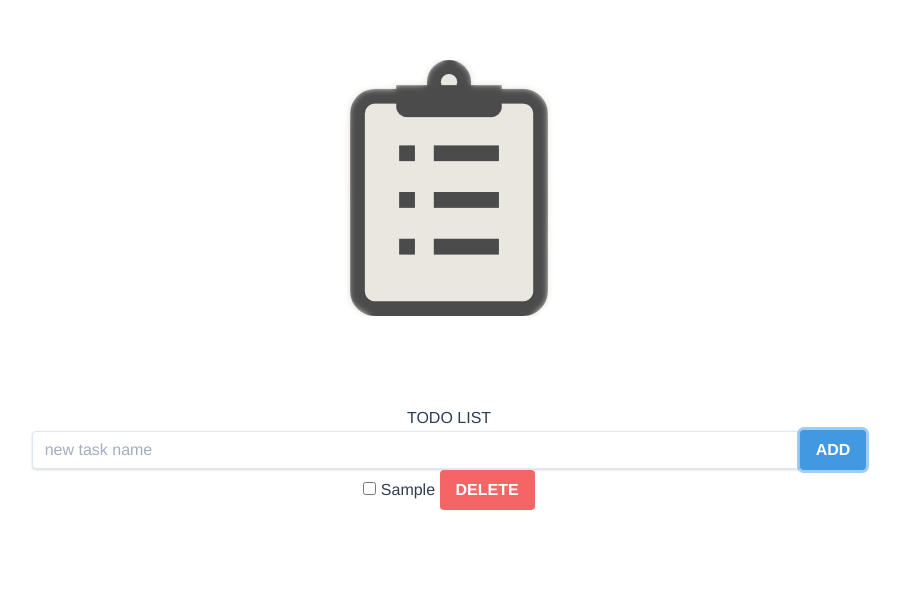
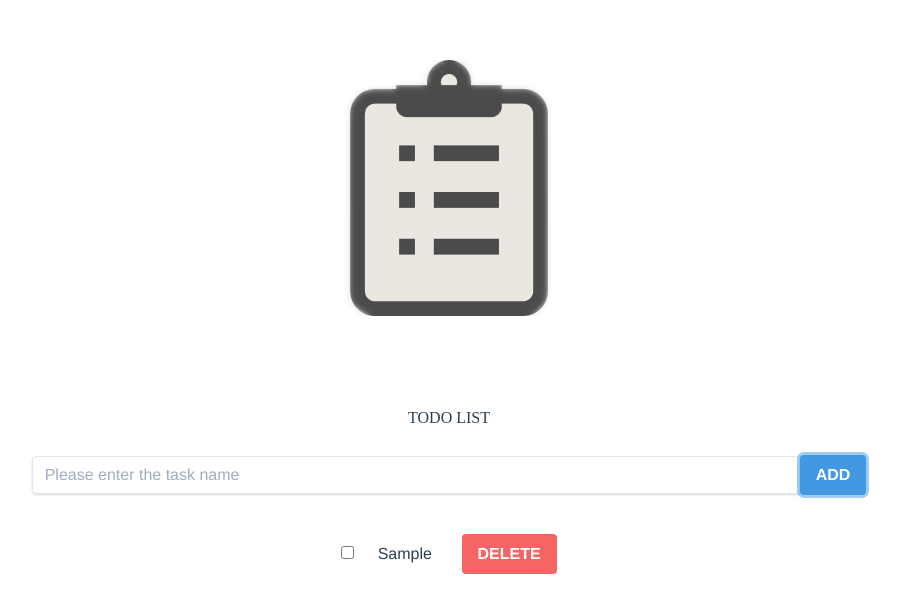
Before and after one commit to m5e/vue_ts_todo, a Vue app: page / in a window 1280 px wide. Both pictures are taken after typing "Sample" into the empty fields and a click on the button "ADD". Shown: the top 612 px of the page, without its empty margins (191-1091 px from the left). Built offline with nearby package versions, Linux system fonts and the light colour scheme.

Commit message:
no comment

```diff
--- a/src/components/Todo.vue
+++ b/src/components/Todo.vue
@@ -5,7 +5,7 @@
       <input
         class="newTask shadow appearance-none border rounded w-full py-2 px-3 text-gray-700 leading-tight focus:outline-none focus:shadow-outline"
         type="text"
-        placeholder="new task name"
+        placeholder="Please enter the task name"
       />
       <button
         class="bg-blue-500 hover:bg-blue-700 text-white font-bold py-2 px-4 rounded focus:outline-none focus:shadow-outline"
@@ -14,12 +14,20 @@
         ADD
       </button>
     </form>
-    <ul v-for="(task, index) in todoList" :key="index">
-      <li v-show="task.value !== ''">
-        <input type="checkbox" @change="refreshCheckStatus($event)" />
+    <ul>
+      <li
+        v-show="task.value !== ''"
+        v-for="(task, index) in todoList"
+        :key="index"
+      >
+        <input
+          class="task-checkbox"
+          type="checkbox"
+          @change="refreshCheckStatus($event)"
+        />
         {{ task.value }}
         <button
-          class="bg-red-500 hover:bg-red-700 text-white font-bold py-2 px-4 rounded focus:outline-none focus:shadow-outline"
+          class="delete-button bg-red-500 hover:bg-red-700 text-white font-bold py-2 px-4 rounded focus:outline-none focus:shadow-outline"
           type="button"
           @click="removeTask(task.id)"
         >
@@ -83,17 +91,25 @@ export default class Todo extends Vue {
 </script>
 
 <style scoped lang="scss">
-h3 {
-  margin: 40px 0 0;
+h1 {
+  font-family: "BIZ UDPGothic";
 }
+
+form {
+  margin-top: 2%;
+}
+
 ul {
   list-style-type: none;
   padding: 0;
+  margin-top: 3%;
 }
+
 li {
   display: list-item;
   margin: 0 10px;
 }
+
 a {
   color: #42b983;
 }
@@ -102,6 +118,14 @@ li.chacked-li {
   text-decoration: line-through;
 }
 
+.task-checkbox {
+  margin-right: 1.5%;
+}
+
+.delete-button {
+  margin-left: 2%;
+}
+
 .newTask {
   width: 60%;
 }
```
Also changed, not shown: 6 other files (tests, documents, lock files or other folders).
